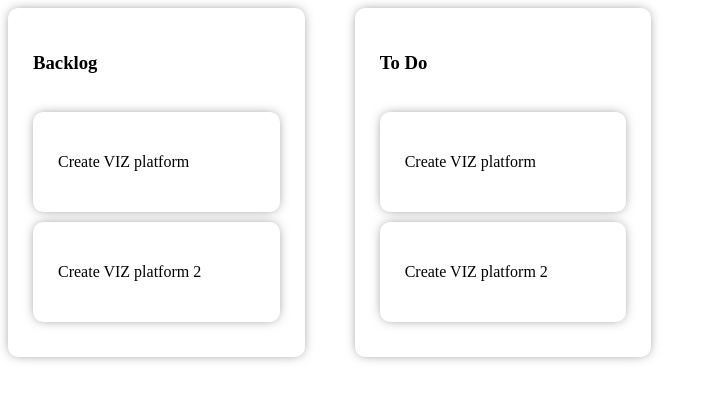
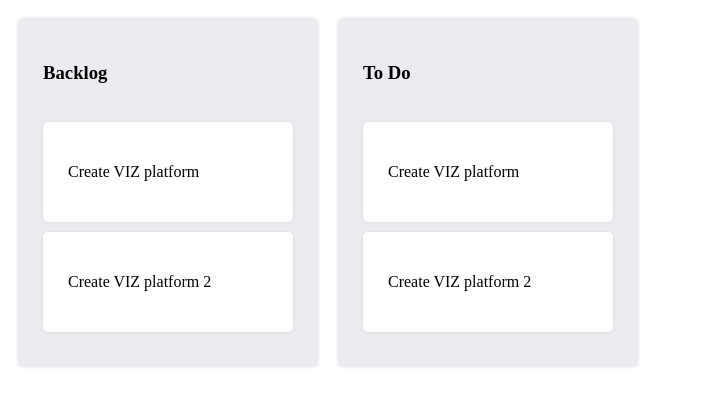
Before and after one commit to nsantos1999/simple-kanban, a React (Create React App) app: page / in a window 1280 px wide. Shown: the top 406 px of the page, without its empty margins (0-716 px from the left). Built offline with nearby package versions, Linux system fonts and the light colour scheme.

Commit message:
update style

```diff
--- a/src/components/Card/index.tsx
+++ b/src/components/Card/index.tsx
@@ -6,9 +6,15 @@ export interface CardProps extends Partial<ContainerProps> {
   footer?: React.ReactNode;
 }
 
-function Card({ header, content, footer, isDragging }: CardProps) {
+function Card({
+  header,
+  content,
+  footer,
+  isDragging,
+  backgroundColor = "#FFF",
+}: CardProps) {
   return (
-    <Container isDragging={isDragging}>
+    <Container isDragging={isDragging} backgroundColor={backgroundColor}>
       {header && <CardContent>{header}</CardContent>}
       {content && <CardContent>{content}</CardContent>}
       {footer && <CardContent>{footer}</CardContent>}
--- a/src/components/Card/styles.ts
+++ b/src/components/Card/styles.ts
@@ -2,6 +2,7 @@ import styled, { css } from "styled-components";
 
 export type ContainerProps = {
   isDragging?: boolean;
+  backgroundColor?: string;
 };
 
 export const Container = styled.div<ContainerProps>`
@@ -9,8 +10,9 @@ export const Container = styled.div<ContainerProps>`
   padding: 20px;
   display: flex;
   flex-direction: column;
-  border-radius: 10px;
-  box-shadow: 0px 0px 12px -3px rgba(112, 112, 112, 1);
+  border-radius: 5px;
+  box-shadow: 0px 0px 5px -3px rgba(112, 112, 112, 1);
+  background-color: ${({ backgroundColor = "#fff" }) => backgroundColor};
   ${({ isDragging }) =>
     isDragging &&
     css`
@@ -22,7 +24,7 @@ export const Container = styled.div<ContainerProps>`
       * {
         opacity: 0;
       }
-    `}
+    `};
 `;
 
 export const CardContent = styled.div`
--- a/src/views/Kanban/Column/index.tsx
+++ b/src/views/Kanban/Column/index.tsx
@@ -1,7 +1,7 @@
 import { Card } from "../../../components/Card";
 import { KanbanColumn } from "../../../types/kanban";
 import { Issue } from "../Issue";
-import { IssueContent } from "./styles";
+import { Container, IssueContent } from "./styles";
 
 export type KanbanColumnProps = {
   column: KanbanColumn;
@@ -11,6 +11,7 @@ export type KanbanColumnProps = {
 function Column({ column, index: columnIndex }: KanbanColumnProps) {
   // console.log(columnIndex);
   return (
+    <Container>
       <Card
         header={<h3>{column.title}</h3>}
         content={
@@ -22,7 +23,9 @@ function Column({ column, index: columnIndex }: KanbanColumnProps) {
             ))}
           </>
         }
+        backgroundColor={"#EBECF0"}
       />
+    </Container>
   );
 }
 
--- a/src/views/Kanban/Column/styles.ts
+++ b/src/views/Kanban/Column/styles.ts
@@ -1,4 +1,9 @@
 import styled from "styled-components";
+
+export const Container = styled.div`
+  margin: 10px;
+  width: 300px;
+`;
 
 export const IssueContent = styled.div`
   margin-top: 10px;
--- a/src/views/Kanban/styles.ts
+++ b/src/views/Kanban/styles.ts
@@ -1,7 +1,5 @@
 import styled from "styled-components";
 
 export const Container = styled.div`
-  display: grid;
-  grid-column-gap: 50px;
-  grid-template-columns: auto auto auto auto auto auto auto auto;
+  display: flex;
 `;
```
Lines whose indentation alone changed are shown as unchanged.
